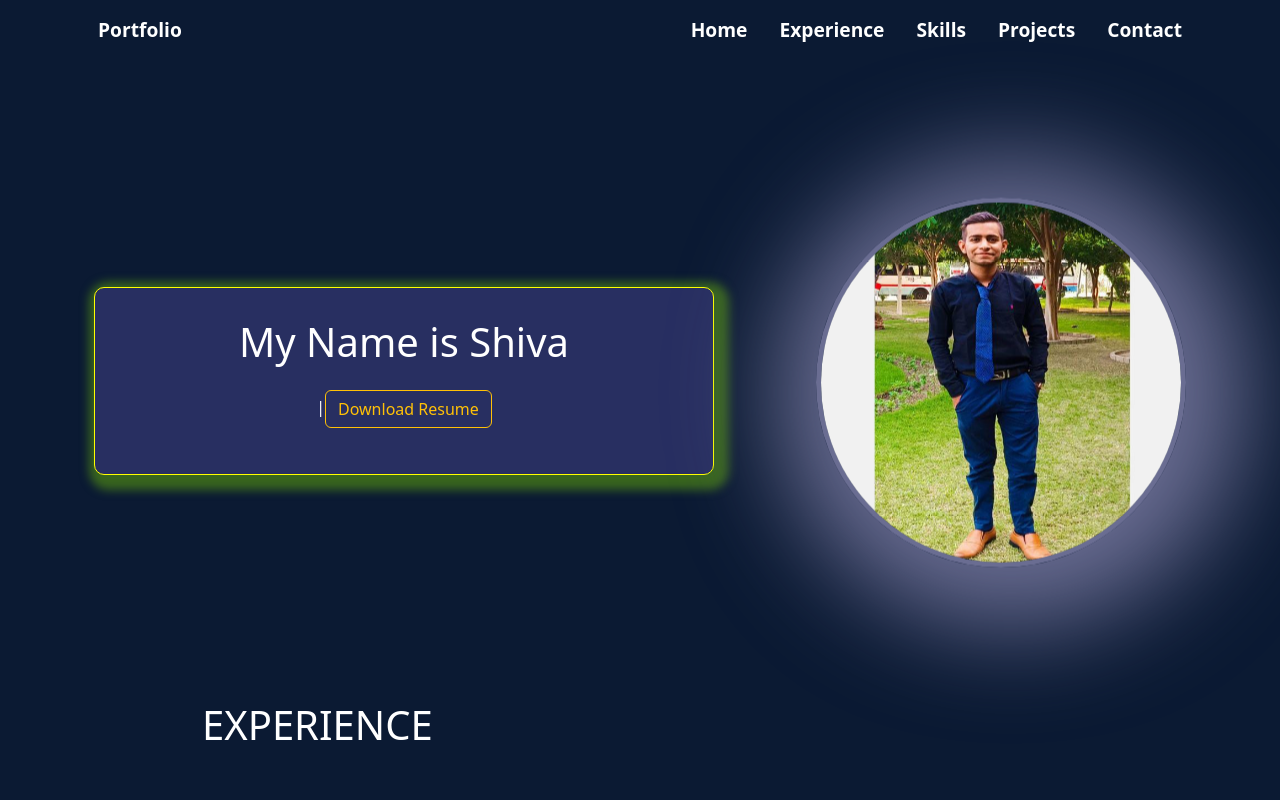
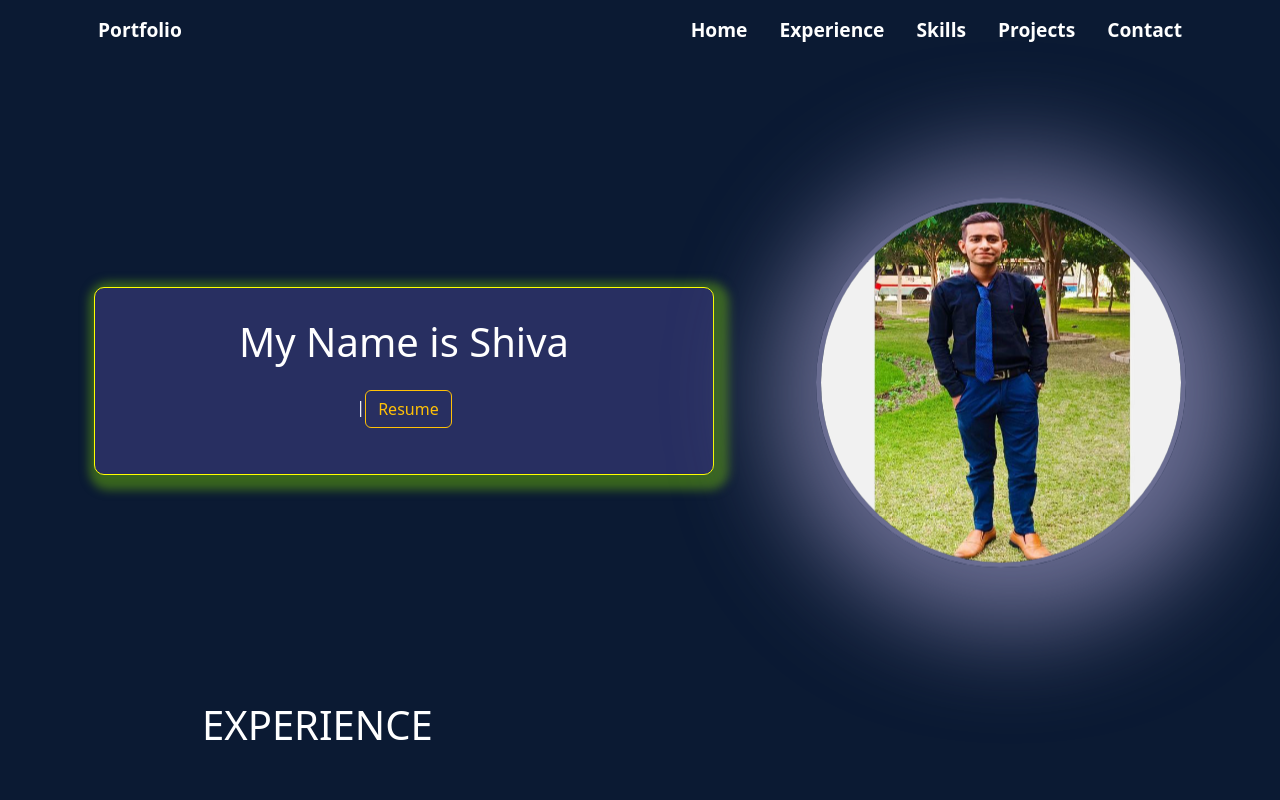
Before and after one commit to shivamgehani/ShivamGehani.github.io, a React (Vite) app: page / in a window 1280 px wide. Shown: the top 800 px of the page. Built offline with nearby package versions, Linux system fonts and the light colour scheme.

Commit message:
Prepare for deployment

```diff
--- a/package.json
+++ b/package.json
@@ -6,8 +6,8 @@
   "type": "module",
   "scripts": {
     "dev": "vite",
-    "predeploy":"npm run build",
-    "deploy":"gh-pages -d dist",
+    "predeploy": "npm run build",
+    "deploy": "gh-pages -d dist",
     "build": "vite build",
     "lint": "eslint . --ext js,jsx --report-unused-disable-directives --max-warnings 0",
     "preview": "vite preview"
--- a/src/components/Home.jsx
+++ b/src/components/Home.jsx
@@ -1,5 +1,5 @@
 import React, { useEffect, useRef } from "react";
-import pdf from "../pdf/resume.pdf";
+
 import hero from "./data/hero.json";
 import Typed from "typed.js";
 
@@ -31,13 +31,11 @@
         <div className="left" data-aos="fade-up-right" data-aos-duration="1000">
           <h1 ref={typedRef}></h1>
 
-          <a
-            href={pdf}
-            download="Resume.pdf"
-            className="btn btn-outline-warning my-3"
-          >
-            Download Resume
-          </a>
+          <a href="https://drive.google.com/file/d/1fReF94jlTRFSw9u82P-kohZHGAHulUBZ/view?usp=sharing"  className="btn btn-outline-warning my-3">
+                     Resume
+                    </a>
+
+
         </div>
         <div className="right">
           <div className="img" data-aos="fade-up-left" data-aos-duration="1000">
```
Also changed, not shown: 1 other file (tests, documents, lock files or other folders).
